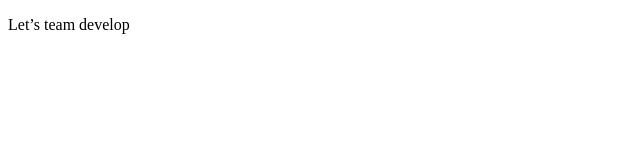
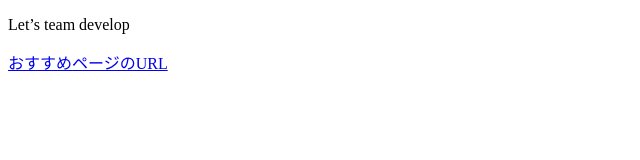
Before and after one commit to wakana1109047/group, a plain HTML site: page index.html in a window 1280 px wide. Shown: the whole page, without its empty margins (0-640 px from the left). Drawn offline with Linux system fonts and the light colour scheme.

Commit message:
おすすめのサイト追加

```diff
--- a/index.html
+++ b/index.html
@@ -7,6 +7,7 @@
 </head>
 <body>
     <p>Let’s team develop</p>
+    <a href="https://www.colordic.org/">おすすめページのURL</a>
 
 </body>
 </html>
```
